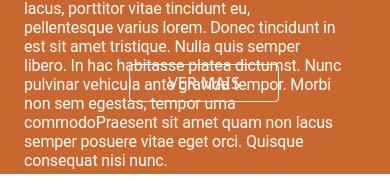
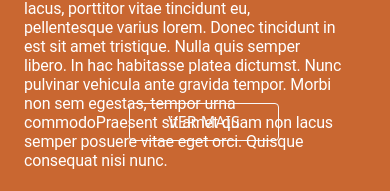
Before and after one commit to luanamonero/favela-radical-site, a React (Create React App) app: page / in a window 390 px wide. Shown: the part 776-967 px from the top of the page. Built offline with nearby package versions, Linux system fonts and the light colour scheme.

Commit message:
impl botao

```diff
--- a/src/style.css
+++ b/src/style.css
@@ -307,7 +307,7 @@
     background: #c96731 ;
     width: 100%;
     padding: auto;
-    height: 500px;
+    height: 600px;
   }
 
   .heading h1 {
@@ -334,7 +334,7 @@
 
   .heading button {
     position: absolute !important;
-    margin-top: 60% !important;
+    margin-top: 70% !important;
     width: 150px !important;
     margin-left: 30%;
   }
```
